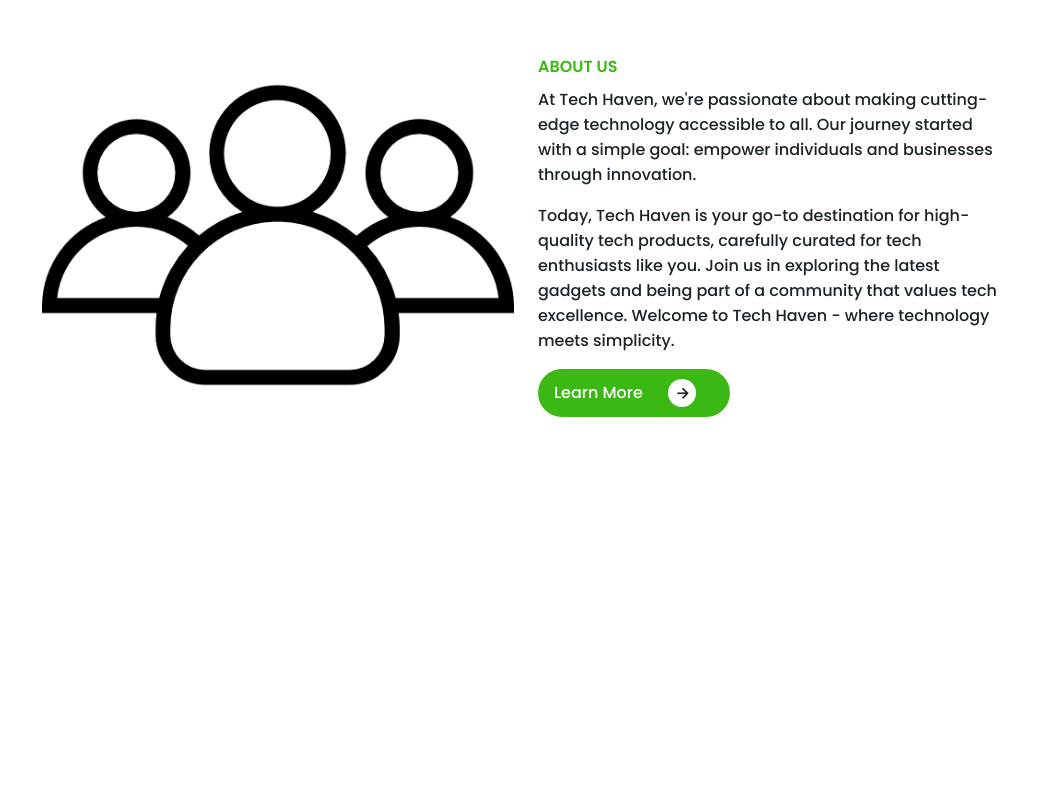
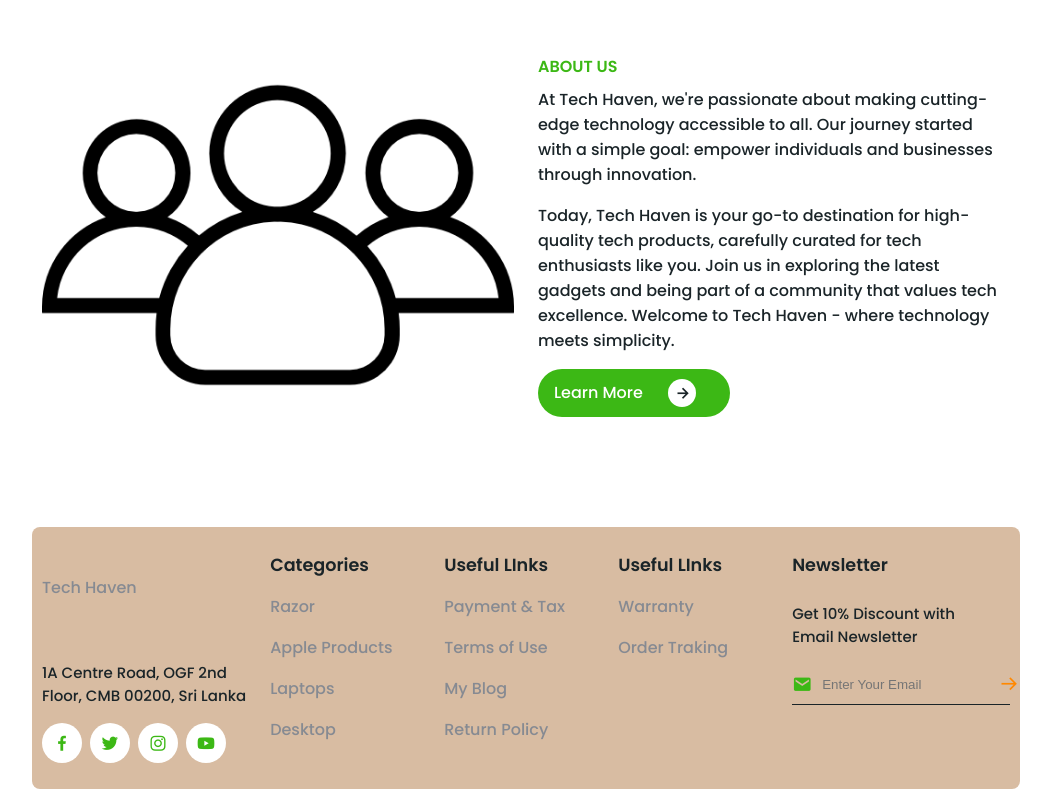
Before and after one commit to Shohel-kashyapa/Computer-Shop, a PHP site: page / in a window 1280 px wide. Shown: the part 989-1778 px from the top of the page, without its empty margins (114-1165 px from the left). Before the commit the page ends 1406 px from the top, so only its background shows below. Run offline with PHP 8.4, Linux system fonts and the light colour scheme.

Commit message:
footer done

```diff
--- a/index.html
+++ b/index.html
@@ -95,20 +95,73 @@
       </div>
     </section>
 
-    <!--Customer-->
-    <section class="customers" id="customers">
+<!--    &lt;!&ndash;Customer&ndash;&gt;-->
+<!--    <section class="customers" id="customers">-->
+<!--      <h2>Why Customer's Love Us?</h2>-->
+<!--    &lt;!&ndash;Customer Content&ndash;&gt;-->
+<!--      <div class="customers-container">-->
+<!--        <div class="box">-->
+<!--           <i class='bx bxs-quote-alt-left' ></i>-->
+<!--          <div class="stars">-->
+<!--            <i class='bx bxs-star'></i>-->
+<!--            <i class='bx bxs-star'></i>-->
+<!--            <i class='bx bxs-star'></i>-->
+<!--            <i class='bx bxs-star'></i>-->
+<!--            <i class='bx bxs-star-half'></i>-->
+<!--          </div>-->
+<!--          <p>qeweqwewq</p>-->
+<!--          <div class="review-profile">-->
+<!--            <img src="img" alt="">-->
+<!--          </div>-->
+<!--        </div>-->
+<!--      </div>-->
 
-    </section>
+<!--    </section>-->
 
 
 
-    <!-- Footer
+    <!--Footer-->
 
-       <section class="Footer" id="Footer">
-         <div class="Footer-box"></div>
-         <a href="#" class="logo"><box-icon name='basket'></box-icon>Tech Haven</a>
-
-       </section> -->
+       <section class="footer" id="footer">
+         <div class="footer-box">
+           <a href="#" class="logo"><box-icon name='basket'></box-icon>Tech Haven</a>
+           <p>1A Centre Road, OGF 2nd <br>Floor, CMB 00200, Sri Lanka</p>
+           <div class="social">
+             <a href="#"><i class='bx bxl-facebook'></i></a>
+             <a href="#"><i class='bx bxl-twitter'></i></a>
+             <a href="#"><i class='bx bxl-instagram'></i></a>
+             <a href="#"><i class='bx bxl-youtube'></i></a>
+           </div>
+         </div>
+         <div class="footer-box">
+           <h2>Categories</h2>
+           <a href="#">Razor</a>
+           <a href="#">Apple Products</a>
+           <a href="#">Laptops</a>
+           <a href="#">Desktop</a>
+         </div>
+         <div class="footer-box">
+           <h2>Useful LInks</h2>
+           <a href="#">Payment & Tax</a>
+           <a href="#">Terms of Use</a>
+           <a href="#">My Blog</a>
+           <a href="#">Return Policy</a>
+         </div>
+         <div class="footer-box">
+           <h2>Useful LInks</h2>
+           <a href="#">Warranty</a>
+           <a href="#">Order Traking</a>
+         </div>
+         <div class="footer-box">
+           <h2>Newsletter</h2>
+           <p>Get 10% Discount with <br>Email Newsletter</p>
+           <form action="">
+             <i class='bx bxs-envelope'></i>
+             <input type="email" name="" id="" placeholder="Enter Your Email">
+             <i class='bx bx-arrow-back bx-rotate-180' ></i>
+           </form>
+         </div>
+       </section>
 
     <!-- link to js -->
     <script src="main.js"></script>
--- a/style.css
+++ b/style.css
@@ -254,6 +254,97 @@ header {
   margin: 0.5rem 0 1rem;
 }
 
+.footer {
+  max-width: 968px;
+  margin-left: auto;
+  margin-right: auto;
+  display: grid;
+  grid-template-columns: repeat(auto-fit, minmax(150px, auto)); /* Adjusted minmax value */
+  gap: 1.5rem;
+  margin-top: 2rem;
+  background: #d8bca2;
+  border-radius: 0.5rem;
+  padding: 10px; /* Adjusted padding */
+}
+
+.footer-box {
+  display: flex;
+  flex-direction: column;
+}
+
+.footer-box p {
+  font-size: 0.938rem;
+  margin: 0.5rem 0 1rem;
+}
+
+.social {
+  display: flex;
+  align-items: center;
+  column-gap: 0.5rem;
+}
+
+.social .bx {
+  padding: 10px;
+  background: var(--bg-color);
+  color: var(--green-color);
+  border-radius: 5rem;
+  font-size: 20px;
+}
+
+.social .bx:hover {
+  background: var(--green-color);
+  color: var(--bg-color);
+  transition: 0.2s all linear;
+}
+
+.footer-box h2 {
+  font-size: 1.1rem;
+  font-weight: 600;
+  margin-bottom: 1rem;
+}
+
+.footer-box a {
+  color: #868a92;
+  margin-bottom: 1rem;
+}
+
+.footer-box a:hover {
+  color: var(--light-orange-color);
+}
+
+.footer-box form {
+  border-bottom: 1px solid var(--text-color);
+  padding: 10px;
+  display: flex;
+  align-items: center;
+  column-gap: 0.5rem;
+}
+
+.footer-box form input {
+  background: transparent;
+  border: none;
+  outline: none;
+}
+
+.footer-box form .bx {
+  font-size: 20px;
+  color: var(--light-orange-color);
+  cursor: pointer;
+  margin-left: -10px; /* Adjust this value to move the arrow inside the box */
+}
+
+.footer-box form .bxs-envelope {
+  color: var(--green-color);
+}
+
+
+
+
+
+
+
+
+
 
 
 /**/
```
